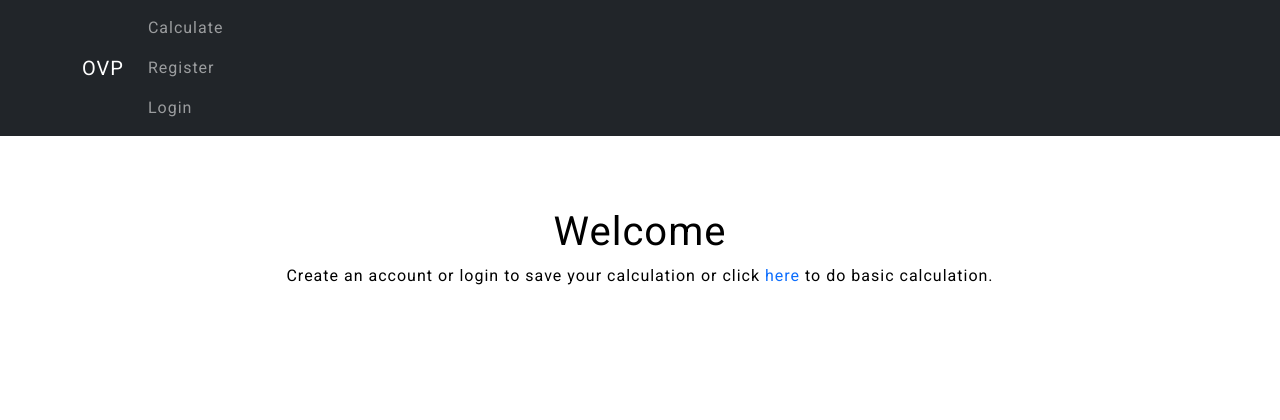
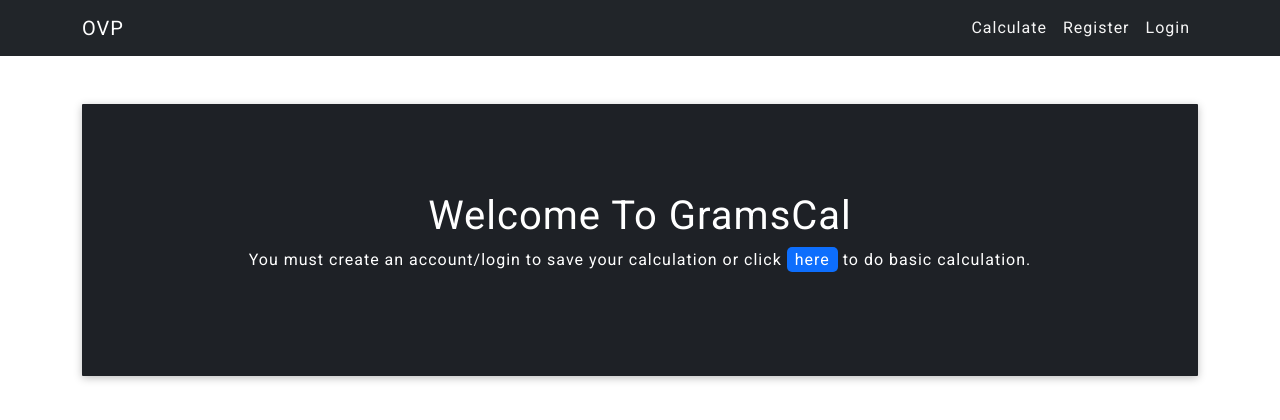
Before and after one commit to BGM6/Project1_V2, a React (Create React App) app in the folder client/: page / in a window 1280 px wide. Shown: the top 420 px of the page. Built offline with nearby package versions, Linux system fonts and the light colour scheme; no server answers.

Commit message:
fixed sytling

```diff
--- a/client/src/components/auth/Login.js
+++ b/client/src/components/auth/Login.js
@@ -72,7 +72,7 @@ const Login = ({isAuthenticated, login, alert}) => {
 						required/>
 				</Form.Group>
 				<div className={classes.actions}>
-					<Button variant="success" type="submit">
+					<Button variant="primary" type="submit">
 						Login
 					</Button>
 					<p>
--- a/client/src/components/layouts/Header.js
+++ b/client/src/components/layouts/Header.js
@@ -1,4 +1,5 @@
 import React, {Fragment} from 'react';
+import {Link} from 'react-router-dom';
 import {connect} from 'react-redux';
 import {logout} from '../../actions/auth';
 
@@ -8,31 +9,34 @@ import classes from './Header.module.css';
 const Header = ({isAuthenticated, logout}) => {
 
 	const guessLinks = (
-		<div className={classes.links}>
-			<Nav.Link href="/calculate">Calculate</Nav.Link>
-			<Nav.Link href="/register">Register</Nav.Link>
-			<Nav.Link href="/login">Login</Nav.Link>
-		</div>
+		<Fragment>
+			<Nav.Link><Link to="/calculate">Calculate</Link></Nav.Link>
+			<Nav.Link><Link to="/register">Register</Link></Nav.Link>
+			<Nav.Link><Link to="/login">Login</Link></Nav.Link>
+		</Fragment>
 	);
 
 	const authLinks = (
-		<div className={classes.links}>
-			<Nav.Link href="/calculate">Calculate</Nav.Link>
-			<Nav.Link href="/saved">Saved</Nav.Link>
-			<Nav.Link href="/login" onClick={logout}>Logout</Nav.Link>
-		</div>
+		<Fragment>
+			<Nav.Link><Link to="/calculate">Calculate</Link></Nav.Link>
+			<Nav.Link><Link to="/saved">Saved</Link></Nav.Link>
+			<Nav.Link onClick={logout}> <Link to="/logout">Logout</Link></Nav.Link>
+		</Fragment>
 	);
 	return (
 		<Fragment>
-			<Navbar bg="dark" variant="dark" expand="lg">
-				<Container>
-					<Navbar.Brand>OVP</Navbar.Brand>
-					<Navbar.Toggle aria-controls="basic-navbar-nav"/>
-					<Navbar.Collapse id="basic-navbar-nav">
-						<Nav className="me-auto">
-							{isAuthenticated ? authLinks : guessLinks}
-						</Nav>
-					</Navbar.Collapse>
+			<Navbar bg="dark" variant="dark">
+				<Container className={classes.navContainer}>
+					<div>
+						<Navbar.Brand><Link to="/"><span style={{color: 'white'}}>OVP</span></Link></Navbar.Brand>
+					</div>
+					<div>
+						<Navbar.Collapse id="basic-navbar-nav">
+							<Nav className={`${classes.links}`}>
+								{isAuthenticated ? authLinks : guessLinks}
+							</Nav>
+						</Navbar.Collapse>
+					</div>
 				</Container>
 			</Navbar>
 		</Fragment>
--- a/client/src/components/layouts/Header.module.css
+++ b/client/src/components/layouts/Header.module.css
@@ -11,3 +11,9 @@
     border-radius: 5px;
     padding: 0.5rem;
 }
+
+.navContainer {
+    display: flex;
+    justify-content: space-between;
+    flex-direction: row;
+}
--- a/client/src/components/pages/Landing.js
+++ b/client/src/components/pages/Landing.js
@@ -3,14 +3,18 @@ import React from 'react';
 import {Link} from 'react-router-dom';
 
 import classes from './Landing.module.css';
+import Card from '../UI/Card';
 
 const Landing = () => {
 	return (
-		<div className={classes.main}>
-			<h1>Welcome</h1>
-			<p>Create an account or login to save your calculation or click <Link to="/calculation">here</Link> to do basic
-				calculation.</p>
-		</div>
+		<Card className={classes.card}>
+			<div className={classes.main}>
+				<h1>Welcome To GramsCal</h1>
+				<p>You must create an account/login to save your calculation
+					or click <Link to="/calculation"><span className={`${classes.btn} bg-primary`}>here</span></Link> to do basic
+					calculation.</p>
+			</div>
+		</Card>
 	);
 };
 
--- a/client/src/components/pages/Landing.module.css
+++ b/client/src/components/pages/Landing.module.css
@@ -4,8 +4,17 @@
     justify-content: center;
     text-align: center;
     height: 30vh;
-    color: #000;
+    color: #fff;
 }
 
-.main h1 {
+.card {
+    border-radius: 5px;
+    margin-top: 3rem;
+    padding: 1rem;
 }
+
+.btn {
+    border-radius: 5px;
+    color: #fff;
+    padding: 3px 8px;
+}
```
Also changed, not shown: 1 other file (tests, documents, lock files or other folders).
